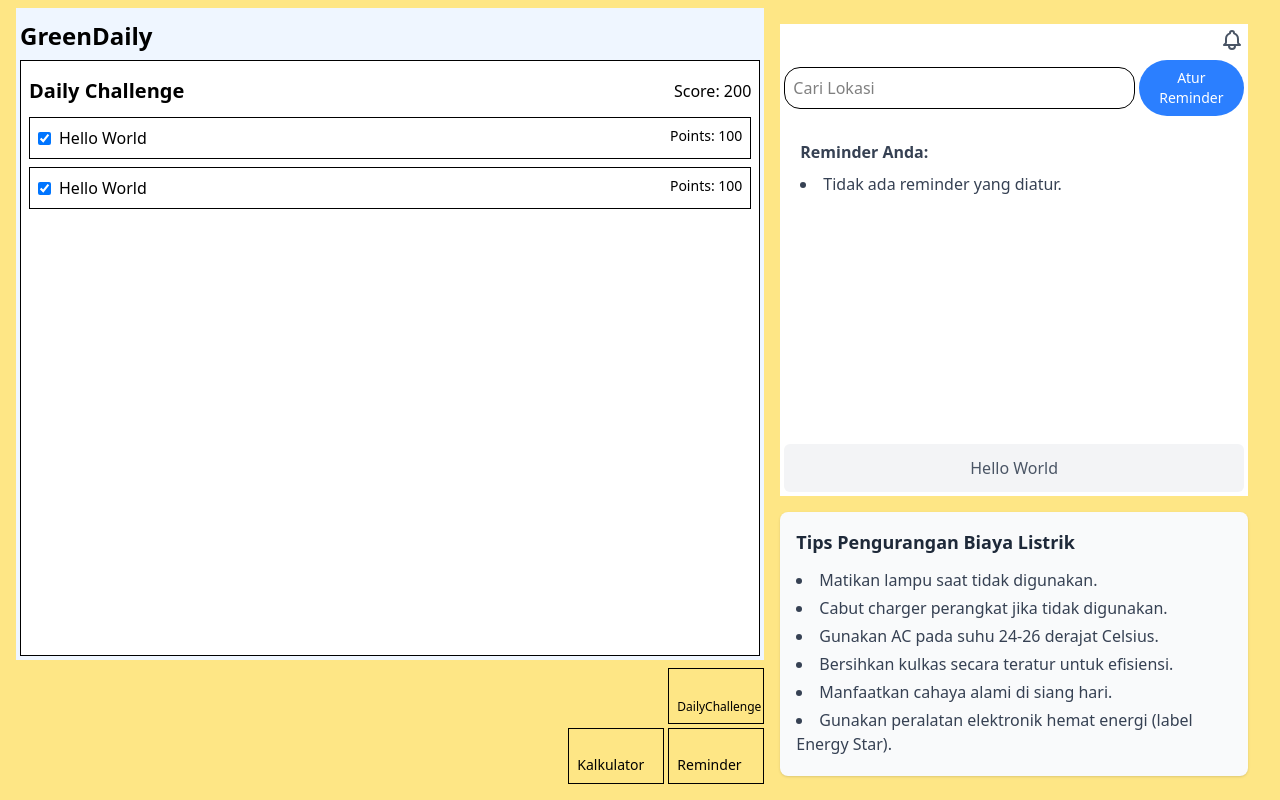
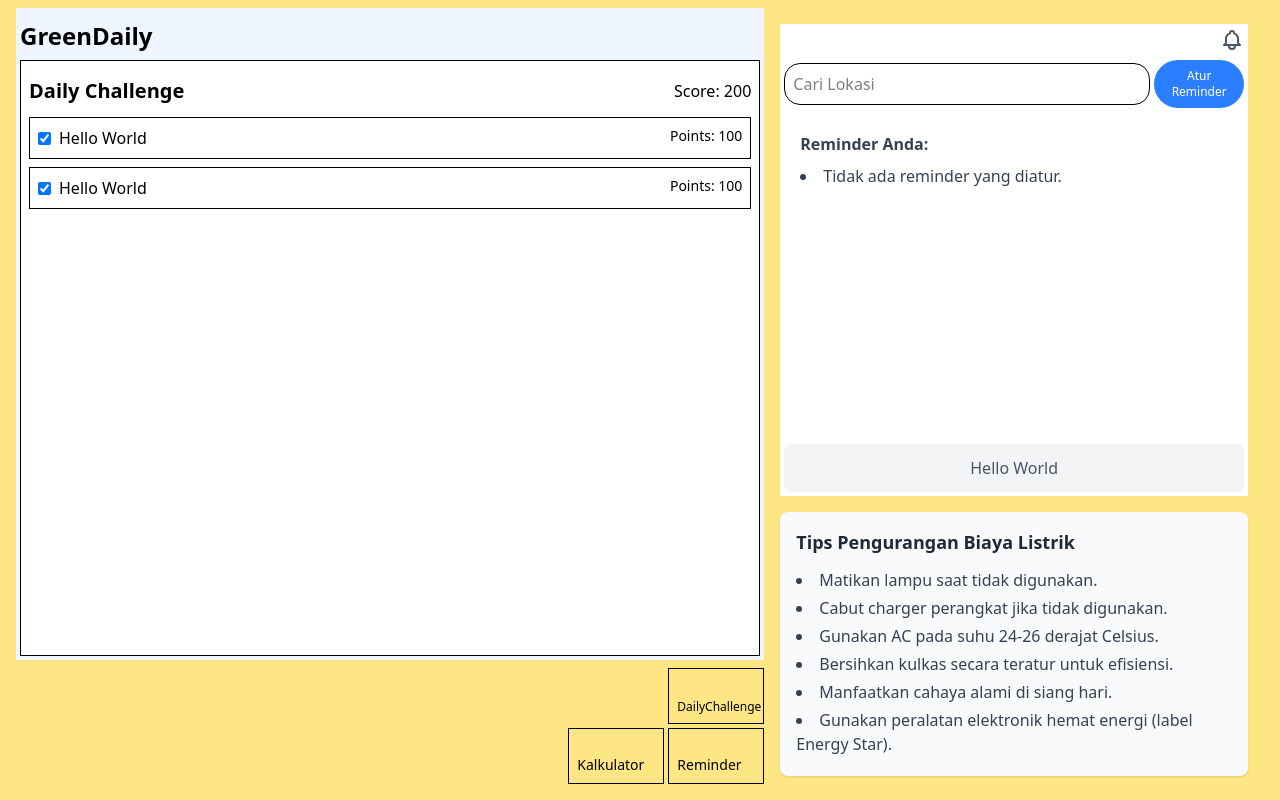
Before and after one commit to sihotang-yonathan1/GreenDaily, a React (Vite) app: page / in a window 1280 px wide. Built offline with nearby package versions, Linux system fonts and the light colour scheme.

Commit message:
fix: change to `px-3`

```diff
--- a/src/app/reminder/index.tsx
+++ b/src/app/reminder/index.tsx
@@ -129,7 +129,7 @@ export function ReminderLayout({children}: PropsWithChildren){
               </div>
               <button
                 onClick={() => setActiveTab('settings')}
-                className="px-4 py-2 rounded-full bg-blue-500 text-white hover:bg-blue-600 text-sm"
+                className="px-3 py-2 rounded-full bg-blue-500 text-white hover:bg-blue-600 text-xs"
               >
                 Atur Reminder
               </button>
```
